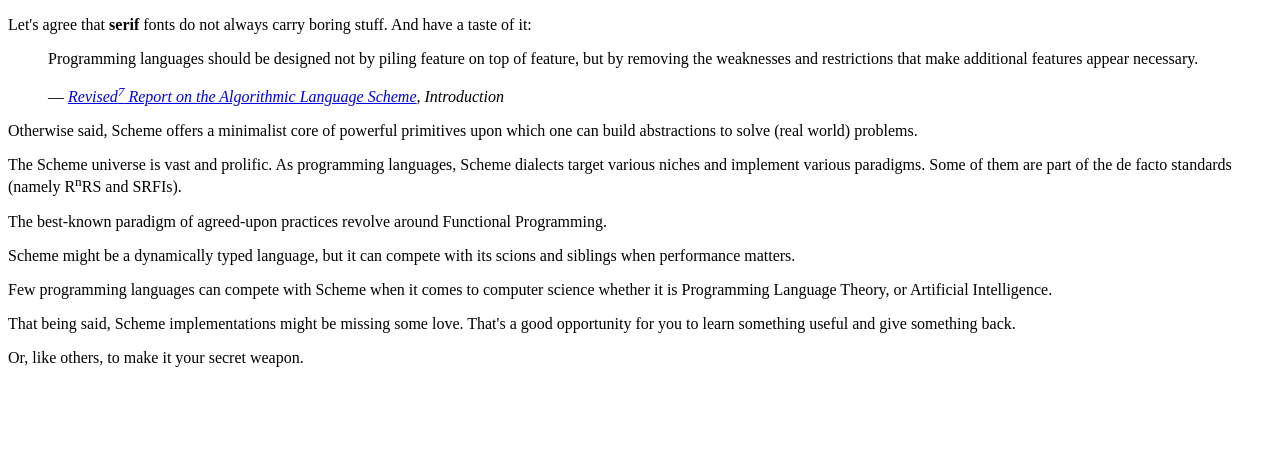
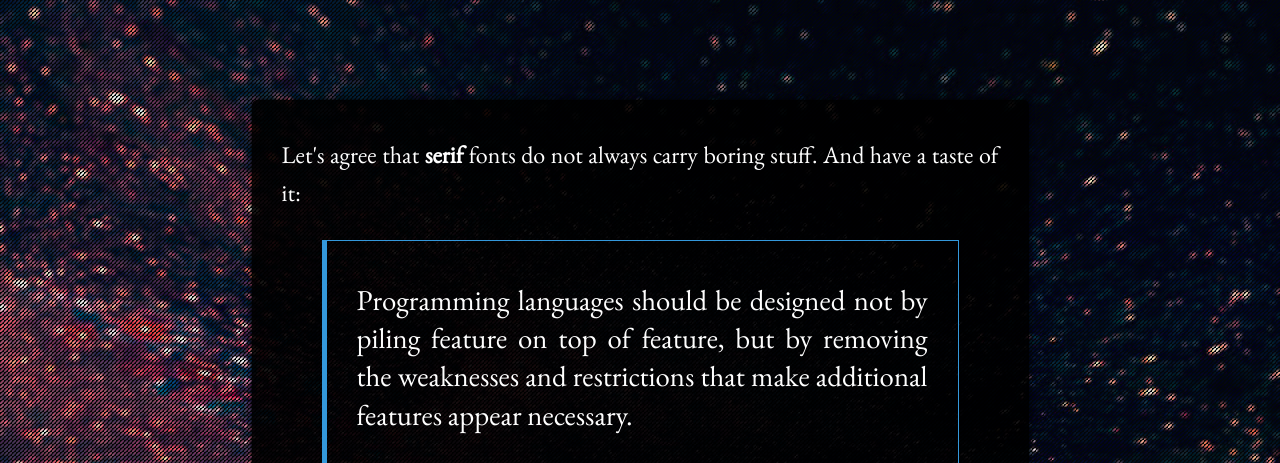
Before and after one commit to amirouche/scheme-lang.com, a plain HTML site: page index.html in a window 1280 px wide. Shown: the top 463 px of the page. Drawn offline with Linux system fonts and the light colour scheme; the site is published under a folder, as on GitHub Pages, so addresses that start at the root find nothing.

Commit message:
relative links.

```diff
--- a/index.html
+++ b/index.html
@@ -3,8 +3,8 @@
     <head>
 	<meta charset="utf-8">
 	<meta name="viewport" content="width=device-width, initial-scale=1, shrink-to-fit=no">
-	<link rel="stylesheet" href="/static/normalize.css">
-	<link rel="stylesheet" href="/static/styles.css">
+	<link rel="stylesheet" href="static/normalize.css">
+	<link rel="stylesheet" href="static/styles.css">
 	<title>scheme-lang.com</title>
     </head>
     <body>
```
